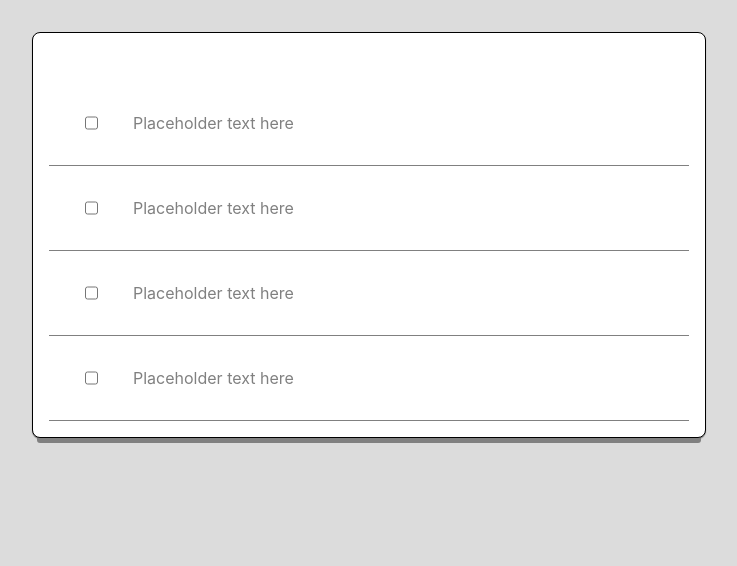
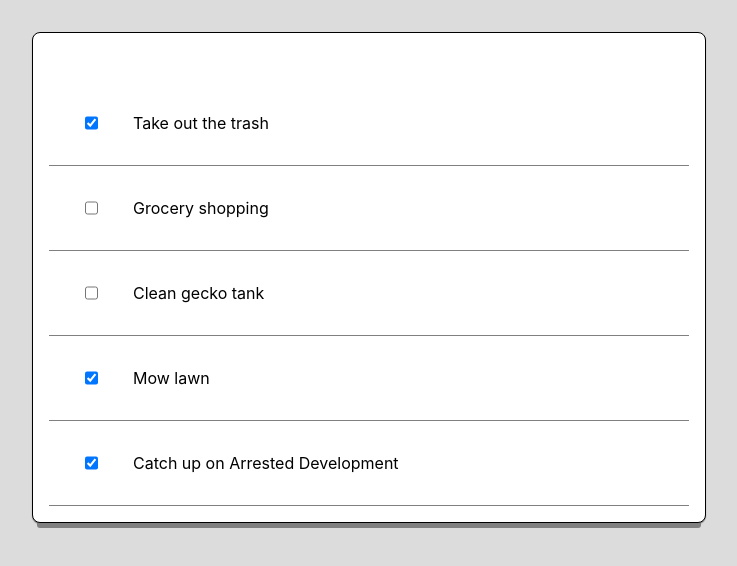
Before and after one commit to estebanrojasl/to-do-app, a React (Create React App) app: page / in a window 1280 px wide. Shown: the top 566 px of the page, without its empty margins (288-1025 px from the left). Built offline with nearby package versions, Linux system fonts and the light colour scheme.

Commit message:
mapping to do components

```diff
--- a/src/App.js
+++ b/src/App.js
@@ -1,24 +1,11 @@
 import React from "react";
 
+import ToDosData from "./ToDosData";
 import ToDoItem from "./components/ToDoItem";
 
 const App = () => {
-  const date = new Date();
-  const hours = date.getHours();
-  let styles = {};
-  if (hours > 6 && hours < 18) {
-    styles.color = "black";
-  } else {
-    styles.color = "gray";
-  }
-  return (
-    <div className="to-do-list" style={styles}>
-      <ToDoItem />
-      <ToDoItem />
-      <ToDoItem />
-      <ToDoItem />
-    </div>
-  );
+  const toDos = ToDosData.map((item) => <ToDoItem key={item.id} item={item} />);
+  return <div className="to-do-list">{toDos}</div>;
 };
 
 export default App;
--- /dev/null
+++ b/src/ToDosData.js
@@ -0,0 +1,29 @@
+const todosData = [
+  {
+    id: 1,
+    text: "Take out the trash",
+    completed: true,
+  },
+  {
+    id: 2,
+    text: "Grocery shopping",
+    completed: false,
+  },
+  {
+    id: 3,
+    text: "Clean gecko tank",
+    completed: false,
+  },
+  {
+    id: 4,
+    text: "Mow lawn",
+    completed: true,
+  },
+  {
+    id: 5,
+    text: "Catch up on Arrested Development",
+    completed: true,
+  },
+];
+
+export default todosData;
--- a/src/components/ToDoItem.js
+++ b/src/components/ToDoItem.js
@@ -1,10 +1,10 @@
 import React from "react";
 
-const ToDoItem = () => {
+const ToDoItem = (props) => {
   return (
     <div className="to-do-item">
-      <input type="checkbox" />
-      <label>Placeholder text here</label>
+      <input type="checkbox" checked={props.item.completed} />
+      <label>{props.item.text}</label>
       <br />
     </div>
   );
```
